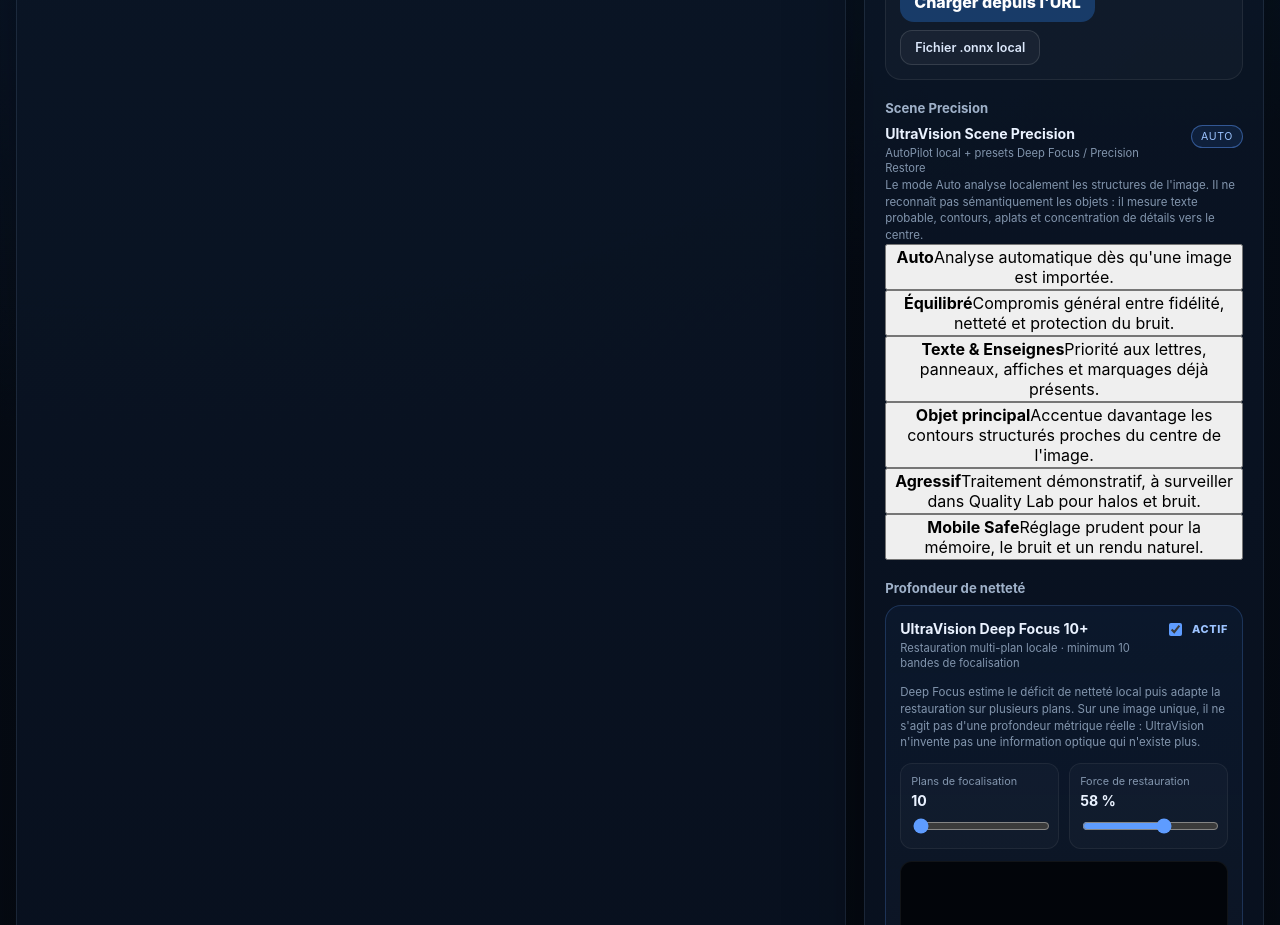
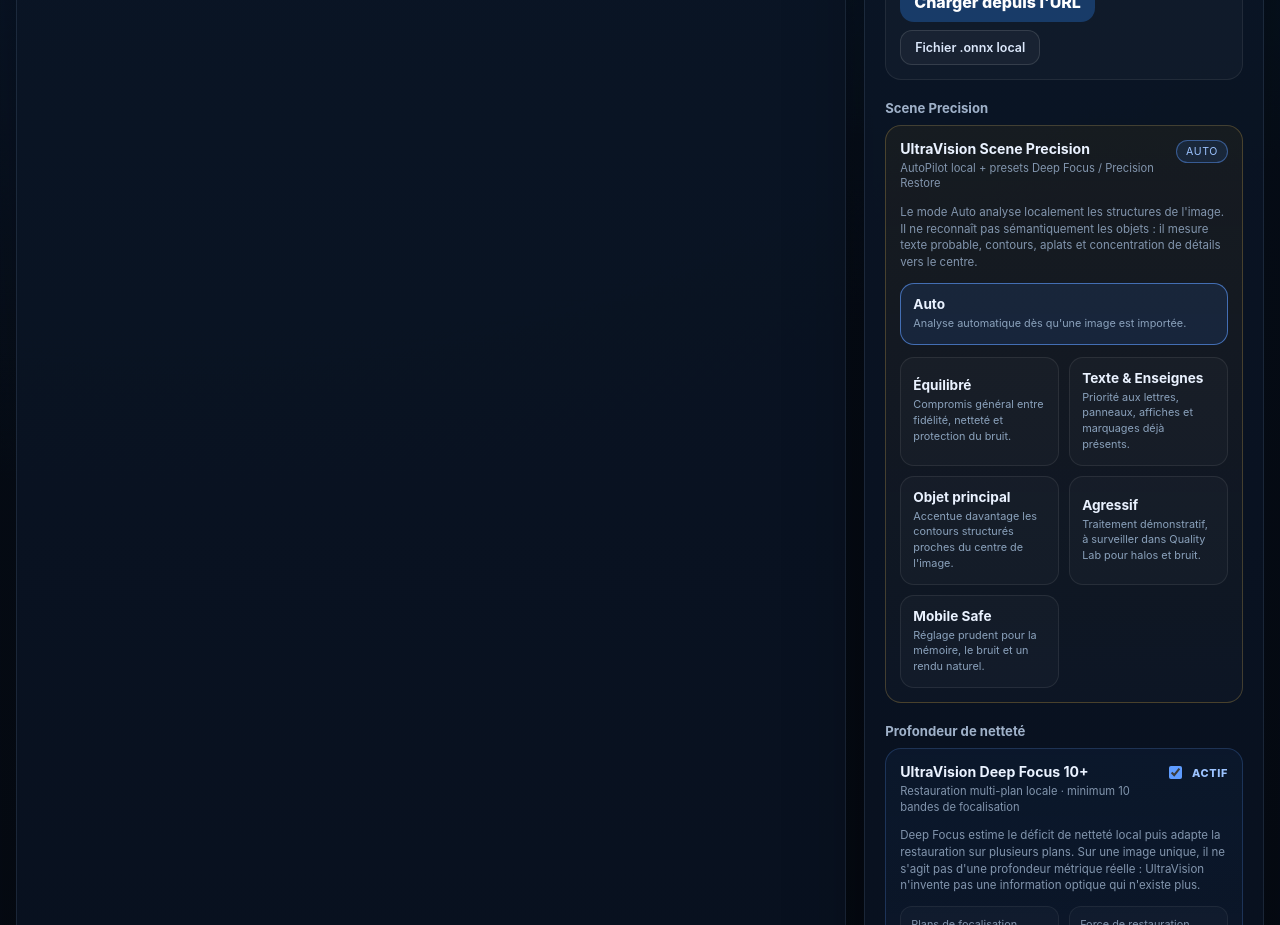
Before and after one commit to Nikoju1977/Niko-Ultravision, a React (Vite) app: page / in a window 1280 px wide. Shown: the part 1140-2065 px from the top of the page. Built offline with nearby package versions, Linux system fonts and the light colour scheme.

Commit message:
style: add Scene Precision and zone heatmap UI

```diff
--- a/src/styles.css
+++ b/src/styles.css
@@ -710,3 +710,155 @@
     grid-column: auto;
   }
 }
+
+
+/* --- Scene Precision v0.2 --- */
+.scene-precision-box {
+  padding: 14px;
+  border-radius: 16px;
+  border: 1px solid rgba(255, 203, 92, .22);
+  background: linear-gradient(180deg, rgba(121, 88, 17, .12), rgba(255,255,255,.02));
+  display: grid;
+  gap: 12px;
+}
+
+.scene-preset-grid {
+  display: grid;
+  grid-template-columns: 1fr 1fr;
+  gap: 10px;
+}
+
+.scene-preset {
+  padding: 12px;
+  border-radius: 14px;
+  border: 1px solid rgba(255,255,255,.08);
+  background: rgba(255,255,255,.025);
+  color: inherit;
+  text-align: left;
+}
+
+.scene-preset strong,
+.scene-preset span {
+  display: block;
+}
+
+.scene-preset strong {
+  margin-bottom: 4px;
+  font-size: .85rem;
+}
+
+.scene-preset span {
+  color: #8aa1bb;
+  font-size: .68rem;
+  line-height: 1.45;
+}
+
+.scene-preset:hover {
+  border-color: rgba(255, 203, 92, .36);
+}
+
+.scene-preset.active {
+  border-color: rgba(255, 203, 92, .55);
+  background: rgba(255, 203, 92, .09);
+}
+
+.scene-auto {
+  width: 100%;
+  border-color: rgba(94, 156, 255, .25);
+}
+
+.scene-auto.active {
+  border-color: rgba(94, 156, 255, .62);
+  background: rgba(53, 114, 209, .14);
+}
+
+.scene-analysis {
+  padding: 11px 12px;
+  border-radius: 13px;
+  background: rgba(3, 8, 16, .38);
+  border: 1px solid rgba(255,255,255,.06);
+  display: grid;
+  gap: 8px;
+}
+
+.scene-analysis > strong {
+  font-size: .72rem;
+  line-height: 1.45;
+}
+
+.scene-analysis > div {
+  display: flex;
+  flex-wrap: wrap;
+  gap: 7px;
+}
+
+.scene-analysis span {
+  padding: 5px 8px;
+  border-radius: 999px;
+  background: rgba(255,255,255,.035);
+  color: #91a5bf;
+  font-size: .64rem;
+}
+
+.quality-view-tabs {
+  margin-top: 14px;
+  display: flex;
+  flex-wrap: wrap;
+  gap: 8px;
+}
+
+.quality-view-tabs .secondary-button {
+  padding: 8px 11px;
+  font-size: .72rem;
+}
+
+.quality-zone-grid {
+  margin-top: 14px;
+  display: grid;
+  grid-template-columns: repeat(4, minmax(0, 1fr));
+  gap: 10px;
+}
+
+.quality-zone-card {
+  padding: 12px;
+  border-radius: 14px;
+  border: 1px solid rgba(255,255,255,.06);
+  background: rgba(255,255,255,.025);
+  display: grid;
+  gap: 4px;
+}
+
+.quality-zone-card > strong {
+  font-size: .84rem;
+}
+
+.quality-zone-card > span {
+  color: #9ab0ca;
+  font-size: .69rem;
+}
+
+.quality-zone-card > small {
+  color: #7388a2;
+  font-size: .66rem;
+}
+
+.quality-zone-card.good {
+  border-color: rgba(88,231,165,.22);
+}
+
+.quality-zone-card.warning {
+  border-color: rgba(255,174,56,.22);
+}
+
+@media (max-width: 900px) {
+  .quality-zone-grid {
+    grid-template-columns: 1fr 1fr;
+  }
+}
+
+@media (max-width: 720px) {
+  .scene-preset-grid,
+  .quality-zone-grid {
+    grid-template-columns: 1fr;
+  }
+}
```
